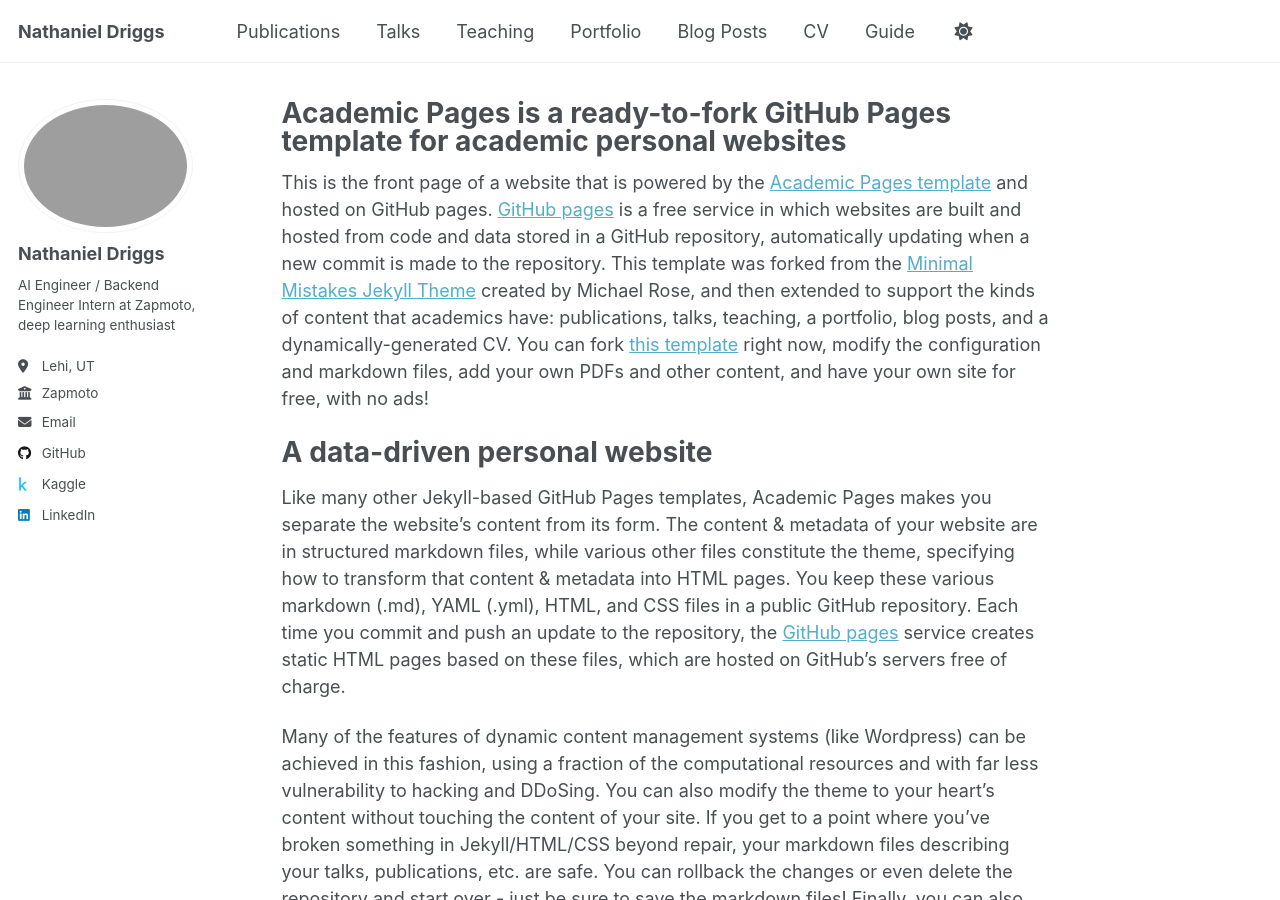
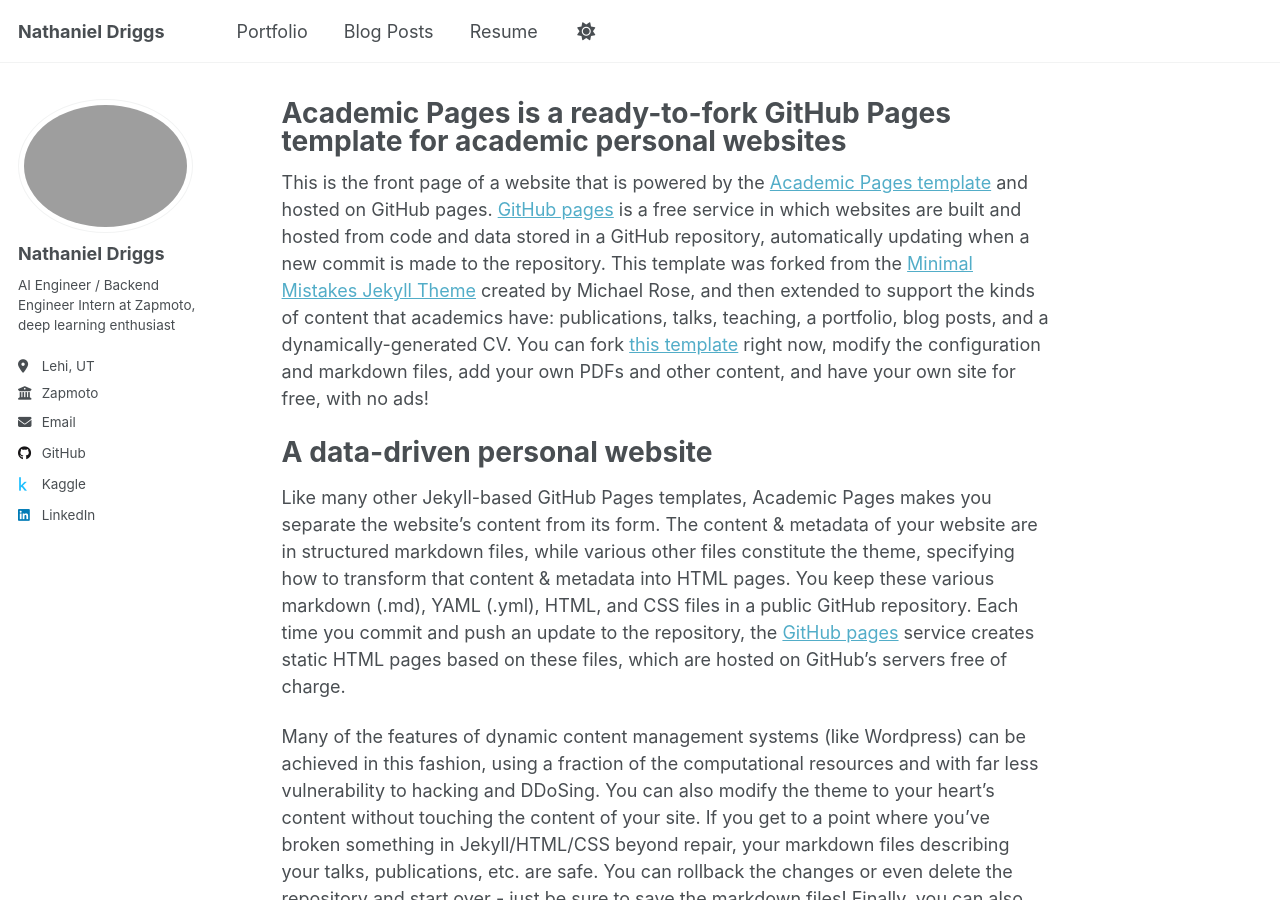
Before and after one commit to ndriggs/ndriggs.github.io, a Jekyll site: the page built from _pages/about.md, in a window 1280 px wide and 900 px high. Built offline with Jekyll 4.4.1, drawn with Linux system fonts in a browser that asks for light colours; part of the change alters nothing that is shown.

Commit message:
Update navigation.yml

```diff
--- a/_data/navigation.yml
+++ b/_data/navigation.yml
@@ -8,14 +8,14 @@
 #      Markdown formatted page while the second is generated using JSON.
 
 main:
-  - title: "Publications"
-    url: /publications/
+  # - title: "Publications"
+  #   url: /publications/
 
-  - title: "Talks"
-    url: /talks/
+  # - title: "Talks"
+  #   url: /talks/
 
-  - title: "Teaching"
-    url: /teaching/
+  # - title: "Teaching"
+  #   url: /teaching/
 
   - title: "Portfolio"
     url: /portfolio/
@@ -23,11 +23,11 @@ main:
   - title: "Blog Posts"
     url: /year-archive/
 
-  - title: "CV"
-    url: /cv/
+  - title: "Resume"
+    url: /resume/
 
   # - title: "CV"
   #   url: /cv-json/
 
-  - title: "Guide"
-    url: /markdown/
+  # - title: "Guide"
+  #   url: /markdown/
```
